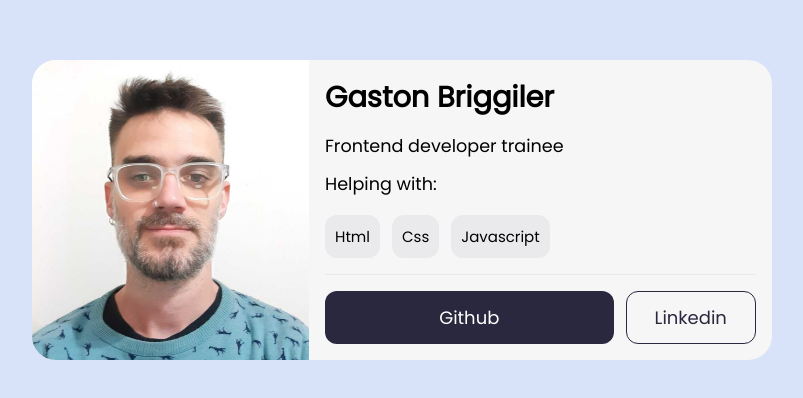
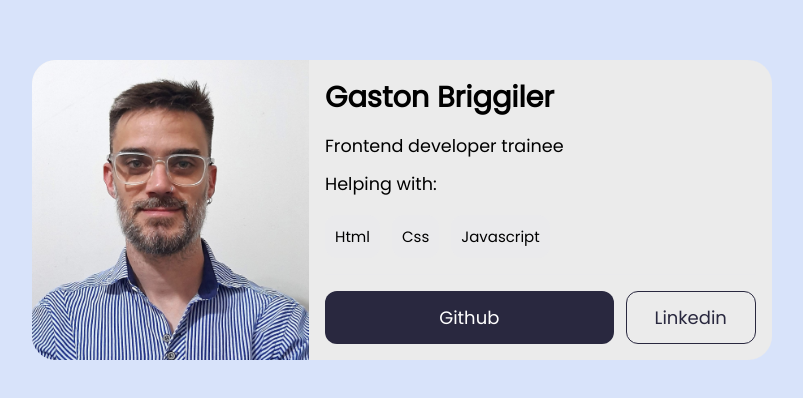
Before and after one commit to gaston-briggiler/Presentacion1, a plain HTML site: page index.html in a window 1280 px wide. Shown: the part 214-612 px from the top of the page, without its empty margins (238-1041 px from the left). Drawn offline with Linux system fonts and the light colour scheme.

Commit message:
cambie la foto

```diff
--- a/index.html
+++ b/index.html
@@ -16,7 +16,7 @@
         <div class="container">
             <article class="card">
                 <div class='background'>
-                    <img src="./assets/images/Cata2.jpeg" alt="profile">
+                    <img src="./assets/images/cata3.jpeg" alt="profile">
                 </div>
                 <div class='content'>
                     <h2>Gaston Briggiler</h2>
--- a/style.css
+++ b/style.css
@@ -28,7 +28,7 @@ body {
     display: flex;
     flex-wrap: wrap;
     border-radius: 24px;
-    background-color: rgb(246, 246, 246);
+    background-color: rgb(235, 235, 235);
     cursor: pointer;
     overflow: hidden;
     max-width: clamp(320px, 70vw, 740px);
```
Also changed, not shown: assets/images/cata3.jpeg (added).
